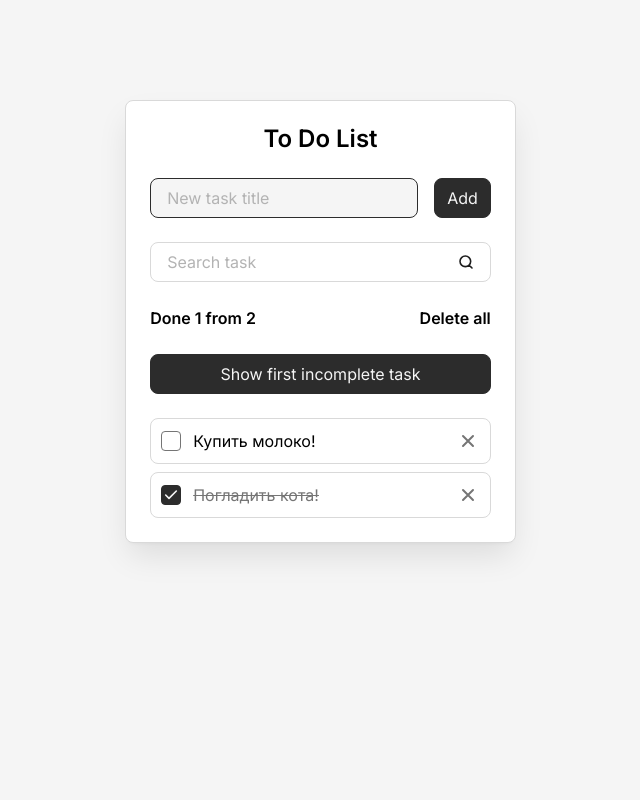
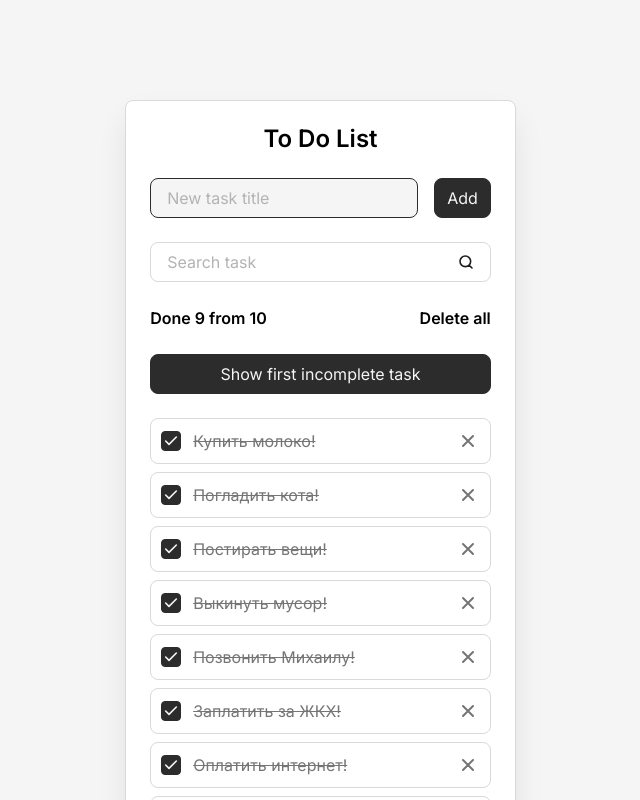
Before and after one commit to AlexandrBur/todo-react, a React (Vite) app: page / in a window 1280 px wide. Shown: the top 800 px of the page, without its empty margins (312-952 px from the left). Built offline with nearby package versions, Linux system fonts and the light colour scheme.

Commit message:
add initial tasks

```diff
--- a/src/components/Todo.jsx
+++ b/src/components/Todo.jsx
@@ -17,12 +17,52 @@ const Todo = () => {
       {
         id: '3e724e46-1412-4e01-a6d8-2ec24dc575a5',
         title: 'Купить молоко!',
-        isDone: false,
+        isDone: true,
       },
       {
         id: 'f488dcc0-a542-496a-9d20-c0f8ae5ef78c',
         title: 'Погладить кота!',
         isDone: true,
+      },
+      {
+        id: '82cfd5bb-2de8-4854-aad6-76a962086021',
+        title: 'Постирать вещи!',
+        isDone: true,
+      },
+      {
+        id: '851505a4-b39b-4cbc-b9ce-144441022be1',
+        title: 'Выкинуть мусор!',
+        isDone: true,
+      },
+      {
+        id: 'adce29ee-3419-4106-88eb-4353dbaad25b',
+        title: 'Позвонить Михаилу!',
+        isDone: true,
+      },
+      {
+        id: 'ab2d4be7-cf3b-44f5-8b62-8b95335b8aa1',
+        title: 'Заплатить за ЖКХ!',
+        isDone: true,
+      },
+      {
+        id: '11e3da19-7fb8-4ccb-8df5-afafc3389c85',
+        title: 'Оплатить интернет!',
+        isDone: true,
+      },
+      {
+        id: 'f7935ff5-51c1-4ac0-a56d-65dd6906a8dc',
+        title: 'Поздравить Настю с ДР!',
+        isDone: true,
+      },
+      {
+        id: '0fec9d2d-7e7e-413f-8a7f-2238dfd3a1ca',
+        title: 'Покормить кролика!',
+        isDone: true,
+      },
+      {
+        id: 'e20bc6fb-1b66-4d69-9c89-25b03574bcd5',
+        title: 'Помыть машину!',
+        isDone: false,
       },
     ];
   });
```
